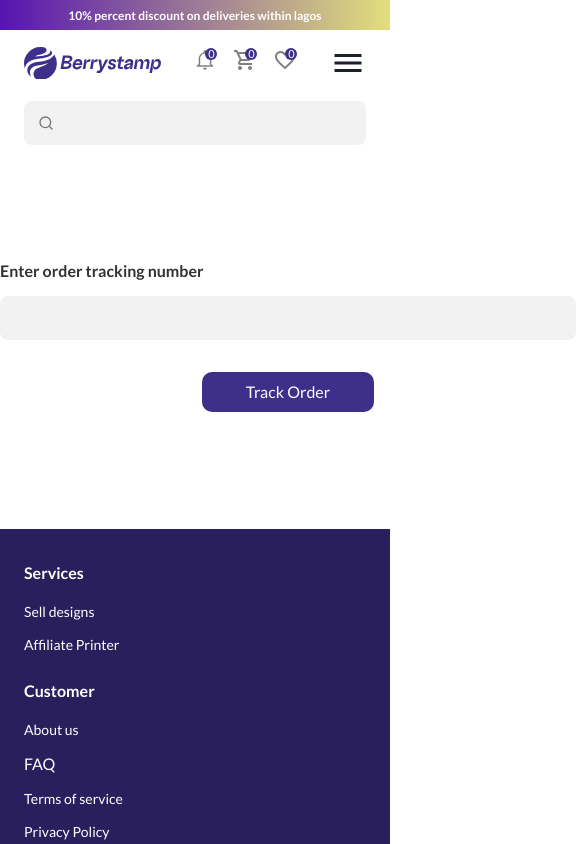
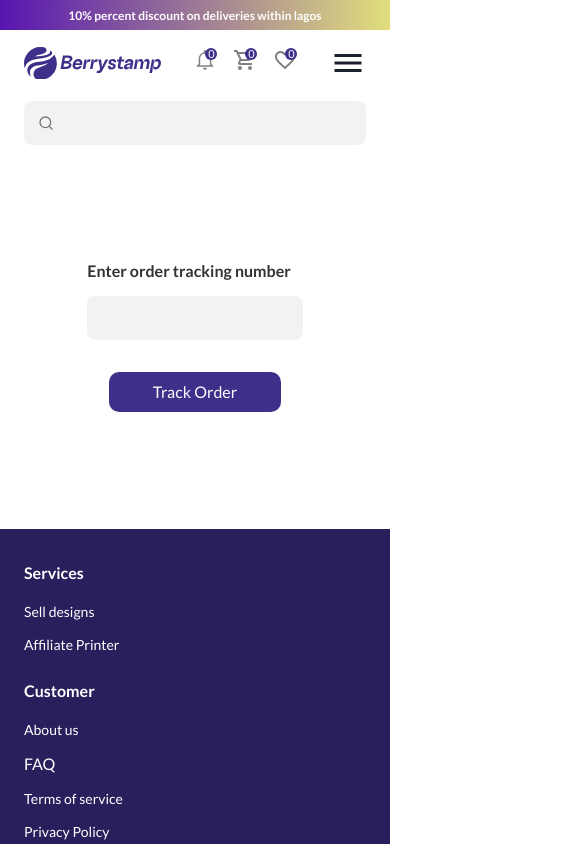
Before and after one commit to akinloludavid/berrystamp-web, a React (Vite) app: page /tracking in a window 390 px wide. Shown: the top 844 px of the page, 576 px wide, since content can reach past the window. Built offline with nearby package versions, Linux system fonts and the light colour scheme.

Commit message:
fixed responsive ness for tracking page

```diff
--- a/src/pages/Tracking/index.tsx
+++ b/src/pages/Tracking/index.tsx
@@ -16,7 +16,13 @@ const Tracking = () => {
     navigate(`/tracking/${trackingId}`);
   };
   return (
-    <Flex justify={"center"} align="center" h="100%" my="117px" w={["576px"]}>
+    <Flex
+      justify={"center"}
+      align="center"
+      h="100%"
+      my="117px"
+      w={["100%", "100%", "100%", "576px"]}
+    >
       <Box w="100%" display={"flex"} flexDir="column">
         <FormControl mb="32px">
           <FormLabel fontSize={"16px"} fontWeight="600" mb="16px">
```
